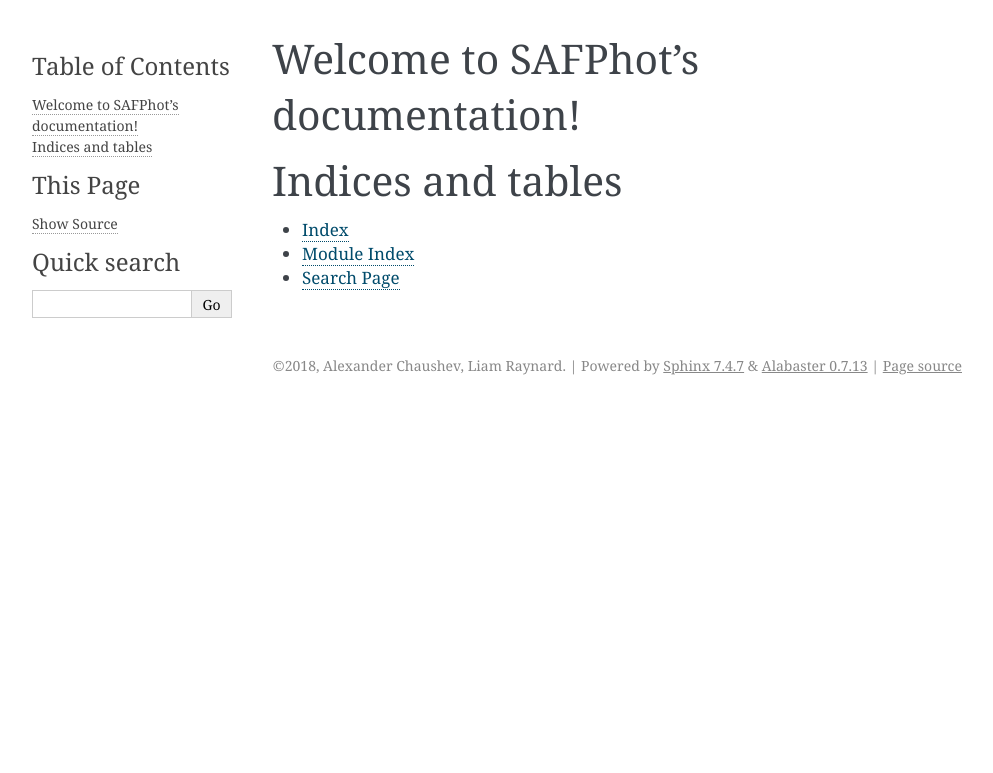
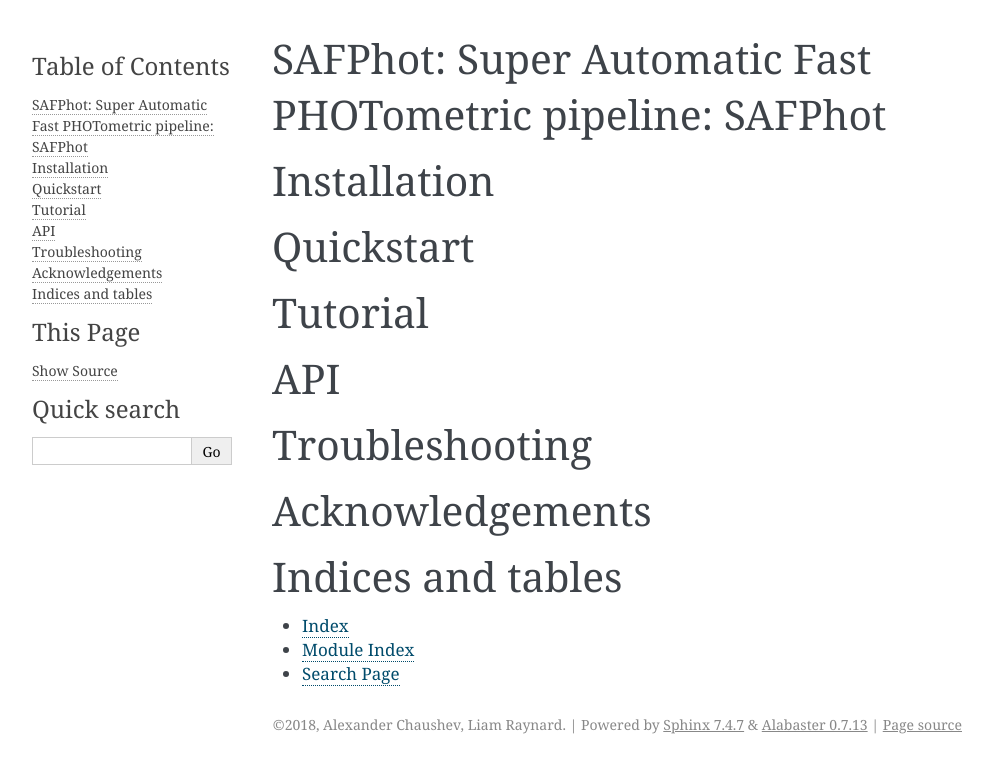
Before and after one commit to apchsh/SAFPhot, a Sphinx documentation site: the page built from docs/index.rst, in a window 1280 px wide. Shown: the top 773 px of the page, without its empty margins (148-1141 px from the left). Built offline with Sphinx 7.4.7, drawn with Linux system fonts in a browser that asks for light colours.

Commit message:
Documentation update

```diff
--- a/docs/index.rst
+++ b/docs/index.rst
@@ -3,13 +3,30 @@
    You can adapt this file completely to your liking, but it should at least
    contain the root `toctree` directive.
 
-Welcome to SAFPhot's documentation!
+SAFPhot: Super Automatic Fast PHOTometric pipeline: SAFPhot
 ===================================
 
 .. toctree::
    :maxdepth: 2
    :caption: Contents:
 
+Installation
+============
+
+Quickstart
+==========
+
+Tutorial
+========
+
+API
+===
+
+Troubleshooting
+===============
+
+Acknowledgements
+===============
 
 
 Indices and tables
```
